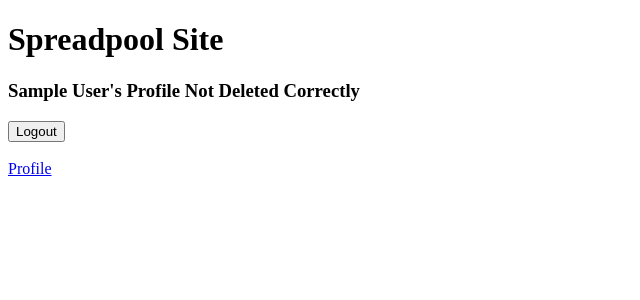
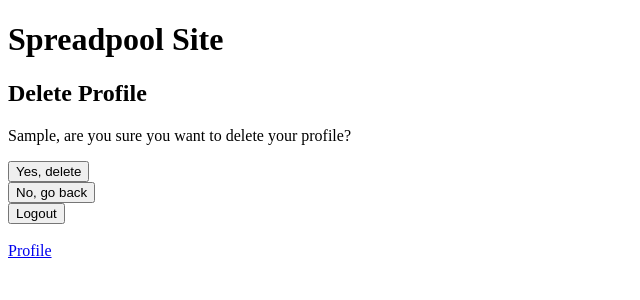
Before and after one commit to paulrmaurer1/spreadpool, a Django app: page /profile/1/delete/ in a window 1280 px wide. Shown: the top 300 px of the page, without its empty margins (0-640 px from the left). Run offline with Django 3.2, Linux system fonts and the light colour scheme; the visitor is signed in with stand-in values (Sample User, id 1); data comes from the database, SQL or seed files in the repository; parts of the project's set-up code (start-up, migrations or seed data) failed here and were passed over.

Commit message:
Use CBVs for Profile edit/delete

```diff
--- a/spreadpool/bracket/forms.py
+++ b/spreadpool/bracket/forms.py
@@ -8,13 +8,21 @@ from django.contrib.auth import get_user_model
 from django.forms import ModelForm
 User = get_user_model()
 
-class SignupForm(UserCreationForm):
+class CheckNumEntriesMixin(object):
+	def clean_num_entries(self):
+		_num_entries = self.cleaned_data['num_entries']
+		if _num_entries > 4 or _num_entries < 0:
+			raise forms.ValidationError("Number of entries must be between 1-4")
+		return _num_entries
+
+class SignupForm(CheckNumEntriesMixin, UserCreationForm):
 
 	class Meta:
 		model = User
 		fields = ('first_name', 'last_name', 'num_entries', 'mult_entry_type', 'email', 'password1', 'password2',)
+		# help_texts = {'num_entries': ('Max number of entries is 4.')}
 
-class ProfileForm(ModelForm):
+class ProfileForm(CheckNumEntriesMixin, ModelForm):
 
 	class Meta:
 		model = User
--- a/spreadpool/bracket/models.py
+++ b/spreadpool/bracket/models.py
@@ -1,6 +1,7 @@
 from django.db import models
 from django.contrib.auth.models import AbstractUser  #to subclass AbstractUser for User
 from django.conf import settings  #to reference User Class Foreign Key as 'settings.AUTH_USER_MODEL'
+from django.urls import reverse
 
 # Create your models here.
 class User(AbstractUser):
@@ -30,7 +31,9 @@ class User(AbstractUser):
 		verbose_name="(S)ame or (D)ifferent Brackets"  #Text on form widget
 		)
 
-
+	# Used by views.ProfileEdit(UpdateView) to return to standard profile view
+	def get_absolute_url(self):
+		return reverse('bracket:profile', kwargs={'pk': self.pk})
 
 	REQUIRED_FIELDS = ['username']
 	USERNAME_FIELD = 'email'
--- a/spreadpool/bracket/templates/bracket/profile.html
+++ b/spreadpool/bracket/templates/bracket/profile.html
@@ -2,7 +2,7 @@
 {% extends 'base.html' %}
 
 {% block content %}
-<h2>Profile for {{ user.full_name }}</h2>
+<h2>Profile for: {{ user.full_name }}</h2>
 
   <h4>Email: {{ user.email }}</h4>
   <h4>Number of Entries: {{ user.num_entries }}</h4>
@@ -12,7 +12,7 @@
 <button type="submit">Edit</button>
 </form>
 
-<form action = "{% url 'bracket:profile_delete' user.id%}" method="post">
+<form action = "{% url 'bracket:profile_delete' user.id%}" method="GET">
 	{% csrf_token %}
 <button type="submit">Delete</button>
 </form>
--- /dev/null
+++ b/spreadpool/bracket/templates/bracket/user_confirm_delete.html
@@ -0,0 +1,19 @@
+<!-- bracket/templates/bracket/user_confirm_delete.html -->
+{% extends 'base.html' %}
+
+{% block content %}
+
+<h2>Delete Profile</h2>
+
+<p>{{user.first_name}}, are you sure you want to delete your profile?</p>
+
+<form action="" method="POST">
+  {% csrf_token %}
+  <input type="submit" value="Yes, delete">
+</form>
+
+<form action="{% url 'bracket:profile' user.id %}">
+  <input type="submit" value="No, go back">
+</form>
+
+{% endblock %}
--- a/spreadpool/bracket/urls.py
+++ b/spreadpool/bracket/urls.py
@@ -9,6 +9,8 @@ urlpatterns = [
 	url(r'^$', views.HomeView.as_view(), name='home'),
 	path('signup/', views.signup, name='signup'),
 	path('profile/<int:pk>/', views.ProfileView.as_view(), name='profile'),
-	path('profile/<int:pk>/edit/', views.profile_edit, name='profile_edit'),
-	path('profile/<int:pk>/delete/', views.profile_delete, name='profile_delete'),
+	# path('profile/<int:pk>/edit/', views.profile_edit, name='profile_edit'),
+	# path('profile/<int:pk>/delete/', views.profile_delete, name='profile_delete'),
+	path('profile/<int:pk>/edit/', views.ProfileEdit.as_view(), name='profile_edit'),
+	path('profile/<int:pk>/delete/', views.ProfileDelete.as_view(), name='profile_delete'),
 	]
--- a/spreadpool/bracket/views.py
+++ b/spreadpool/bracket/views.py
@@ -5,8 +5,10 @@ from django.shortcuts import render, redirect, get_object_or_404
 from django.contrib.auth.decorators import login_required
 from django.contrib.auth.models import User, Group
 from django.contrib.auth import get_user_model, login, authenticate
-from django.views.generic import ListView, DetailView
+from django.views.generic import ListView, DetailView, UpdateView, DeleteView
 from django.contrib.auth.mixins import LoginRequiredMixin
+from django.urls import reverse_lazy
+from django.http import Http404
 #Since we overrode standard User with bracket.User
 #i.e. AUTH_USER_MODEL = 'bracket.User' in settings file
 #need to update User with this line
@@ -59,35 +61,59 @@ def signup(request):
 		form = SignupForm()
 	return render(request, 'bracket/signup.html', {'form': form})
 
+class LoggedInUserMixin(object):
+	# Ensure that logged in User is the one attempting to delete/change their Profile
+	model = User
+
+	def get_object(self, queryset=None):
+		obj = super(LoggedInUserMixin, self).get_object()
+		if not obj.email == self.request.user.email:
+			raise Http404
+		user = User.objects.get(id=obj.id)
+		self.user = user
+		return obj
+
 class ProfileView(LoginRequiredMixin, DetailView):
 	login_url = '/login/'
-	# redirect_field_name = 'redirect_to'
 	model = User
 	template_name = 'bracket/profile.html'
 
-@login_required
-def profile_edit(request, pk):
-	user_to_edit = get_object_or_404(User, pk=pk)
-	if request.method == "POST":
-		form = ProfileForm(request.POST, instance=user_to_edit)
-		if form.is_valid():
-			form.save()
-			return redirect('bracket:profile', pk=user_to_edit.pk)
-	else:
-		form = ProfileForm(instance=user_to_edit)
-	return render(request, 'bracket/profile_edit.html', {'form': form})
+class ProfileEdit(LoggedInUserMixin, LoginRequiredMixin, UpdateView):
+	login_url = '/login/'
+	form_class = ProfileForm
+	template_name = 'bracket/profile_edit.html'
 
-@login_required
-def profile_delete(request, pk):
-	user_to_delete = get_object_or_404(User, pk=pk)
-	if request.method == "POST":
-		form = DeleteProfileForm(request.POST, instance = user_to_delete)
-		if form.is_valid():
-			user_to_delete.delete()
-			return redirect('logout')
-	else:
-		form = DeleteProfileForm(instance=user_to_delete)
-	return render(request, 'bracket/profile_delete.html', {'form': form})
+class ProfileDelete(LoggedInUserMixin, LoginRequiredMixin, DeleteView):
+	login_url = '/login/'
+	success_url = reverse_lazy('login')
+	template_name = 'bracket/user_confirm_delete.html'
+
+'''
+FBV approach to above
+'''
+# @login_required
+# def profile_edit(request, pk):
+# 	user_to_edit = get_object_or_404(User, pk=pk)
+# 	if request.method == "POST":
+# 		form = ProfileForm(request.POST, instance=user_to_edit)
+# 		if form.is_valid():
+# 			form.save()
+# 			return redirect('bracket:profile', pk=user_to_edit.pk)
+# 	else:
+# 		form = ProfileForm(instance=user_to_edit)
+# 	return render(request, 'bracket/profile_edit.html', {'form': form})
+
+# @login_required
+# def profile_delete(request, pk):
+# 	user_to_delete = get_object_or_404(User, pk=pk)
+# 	if request.method == "POST":
+# 		form = DeleteProfileForm(request.POST, instance = user_to_delete)
+# 		if form.is_valid():
+# 			user_to_delete.delete()
+# 			return redirect('logout')
+# 	else:
+# 		form = DeleteProfileForm(instance=user_to_delete)
+# 	return render(request, 'bracket/profile_delete.html', {'form': form})
 
 
 #REST framework ViewSet classes
```
Also changed, not shown: spreadpool/bracket/templates/bracket/profile_edit.html (+5 -2 lines).
